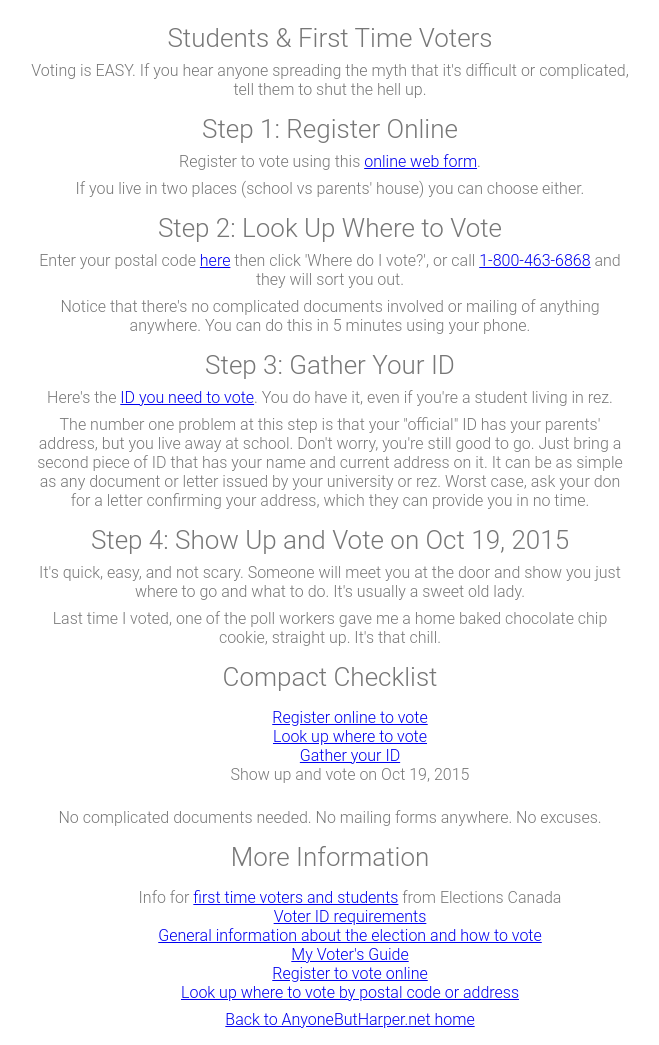
After one commit to j3camero/canada-election-forecast, a PHP site: page /first_time_voters.html in a window 1280 px wide. The commit adds this page. Shown: the whole page, without its empty margins (310-969 px from the left). Run offline with PHP 8.4, Linux system fonts and the light colour scheme; a stand-in replaces the project's code that opens the database connection.

Commit message:
Added information for first time voters and students.

```diff
--- /dev/null
+++ b/first_time_voters.html
@@ -0,0 +1,70 @@
+<html>
+<head>
+  <title>AnyoneButHarper.net - Students &amp; First Time Voters</title>
+  <meta name="description" content="Information to help students and first time voters. Please vote!" />
+  <meta charset="ISO-8859-1">
+  <link rel="stylesheet" type="text/css" href="style.css">
+</head>
+<body>
+<script>
+  (function(i,s,o,g,r,a,m){i['GoogleAnalyticsObject']=r;i[r]=i[r]||function(){
+  (i[r].q=i[r].q||[]).push(arguments)},i[r].l=1*new Date();a=s.createElement(o),
+  m=s.getElementsByTagName(o)[0];a.async=1;a.src=g;m.parentNode.insertBefore(a,m)
+  })(window,document,'script','//www.google-analytics.com/analytics.js','ga');
+  ga('create', 'UA-67491457-1', 'auto');
+  ga('send', 'pageview');
+</script>
+<div class="provincetitle">Students &amp; First Time Voters</div>
+<p>Voting is EASY. If you hear anyone spreading the myth that it's
+  difficult or complicated, tell them to shut the hell up.</p>
+<div class="provincetitle">Step 1: Register Online</div>
+<p>Register to vote using this <a href="http://www.elections.ca/content.aspx?section=vot&dir=reg&document=index&lang=e">online web form</a>.</p>
+<p>If you live in two places (school vs parents' house) you can choose
+  either.</p>
+<div class="provincetitle">Step 2: Look Up Where to Vote</div>
+<p>Enter your postal code <a href="http://www.elections.ca/scripts/vis/FindED?L=e&PAGEID=20">here</a> then click 'Where do I vote?', or call
+  <a href="tel:+18004636868">1-800-463-6868</a> and they will sort you out.</p>
+<p>Notice that there's no complicated documents involved or mailing of
+  anything anywhere. You can do this in 5 minutes using your phone.</p>
+<div class="provincetitle">Step 3: Gather Your ID</div>
+<p>Here's the <a href="http://www.elections.ca/content2.aspx?section=id&document=index&lang=e">ID you need to vote</a>.
+  You do have it, even if you're a student living in rez.</p>
+<p>The number one problem at this step is that your "official" ID has
+  your parents' address, but you live away at school. Don't worry, you're
+  still good to go. Just bring a second piece of ID that has your name and
+  current address on it. It can be as simple as any document or letter issued
+  by your university or rez. Worst case, ask your don for a letter confirming
+  your address, which they can provide you in no time.</p>
+<div class="provincetitle">Step 4: Show Up and Vote on Oct 19, 2015</div>
+<p>It's quick, easy, and not scary. Someone will meet you at the door and show
+  you just where to go and what to do. It's usually a sweet old lady.</p>
+<p>Last time I voted, one of the poll workers gave me a home baked chocolate
+  chip cookie, straight up. It's that chill.</p>
+<div class="provincetitle">Compact Checklist</div>
+<ul style="list-style-type:none">
+<li><a href="http://www.elections.ca/content.aspx?section=vot&dir=reg&document=index&lang=e">
+  Register online to vote</a></li>
+<li><a href="http://www.elections.ca/scripts/vis/FindED?L=e&PAGEID=20">
+  Look up where to vote</a></li>
+<li><a href="http://www.elections.ca/content2.aspx?section=id&document=index&lang=e">
+  Gather your ID</a></li>
+<li>Show up and vote on Oct 19, 2015</li>
+</ul>
+<p>No complicated documents needed. No mailing forms anywhere. No excuses.</p>
+<div class="provincetitle">More Information</div>
+<ul style="list-style-type:none">
+<li>Info for <a href="http://www.elections.ca/content2.aspx?section=stu&document=index&lang=e">
+  first time voters and students</a> from Elections Canada</li>
+<li><a href="http://www.elections.ca/content2.aspx?section=id&document=index&lang=e">
+  Voter ID requirements</a></li>
+<li><a href="http://www.elections.ca/home.aspx">
+  General information about the election and how to vote</a></li>
+<li><a href="http://www.elections.ca/content2.aspx?section=stu&dir=gui&document=index&lang=e">
+  My Voter's Guide</a></li>
+<li><a href="http://www.elections.ca/content.aspx?section=vot&dir=reg&document=index&lang=e">Register to vote online</a></li>
+<li><a href="http://www.elections.ca/scripts/vis/FindED?L=e&PAGEID=20">
+  Look up where to vote by postal code or address</a></li>
+<p><a href="/">Back to AnyoneButHarper.net home</a></p>
+</ul>
+</body>
+</html>
--- a/index.php
+++ b/index.php
@@ -42,6 +42,8 @@ SqlBarChart("SELECT winner, COUNT(*) AS seat_count FROM " .
 <p>
   You can <a href="http://www.elections.ca/content.aspx?section=vot&dir=reg&document=index&lang=e">
   register to vote</a> online. It's fast and easy.</p>
+<p><a href="first_time_voters.html">First time voters and students, here's
+  how to vote!</a></p>
 <div class="footnote">Projections updated Oct 1, 2015</div>
 <div class="provincetitle">Strategic Vote Lookup for All 338 Federal Ridings
 </div>
--- a/more_info.php
+++ b/more_info.php
@@ -19,6 +19,11 @@
   under the philosophy that an educated guess is better than no
   information at all.
 </p>
+<p>
+  You can <a href="http://www.elections.ca/content.aspx?section=vot&dir=reg&document=index&lang=e">
+  register to vote</a> online. It's fast and easy.</p>
+<p><a href="first_time_voters.html">First time voters and students, here's
+  how to vote!</a></p>
 <div class="footnote">Projections updated Oct 1, 2015</div>
 </body>
 </html>
```
